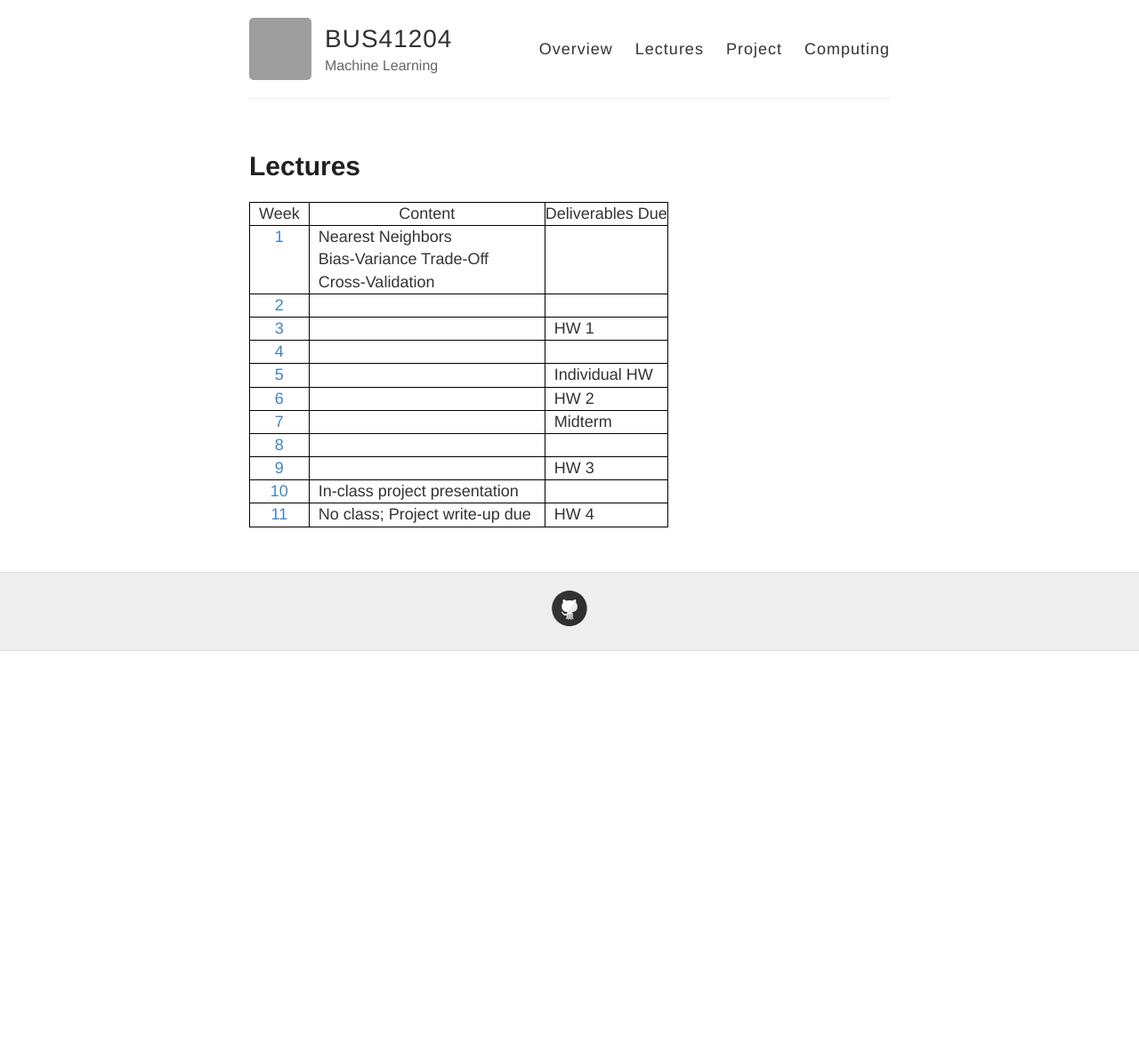
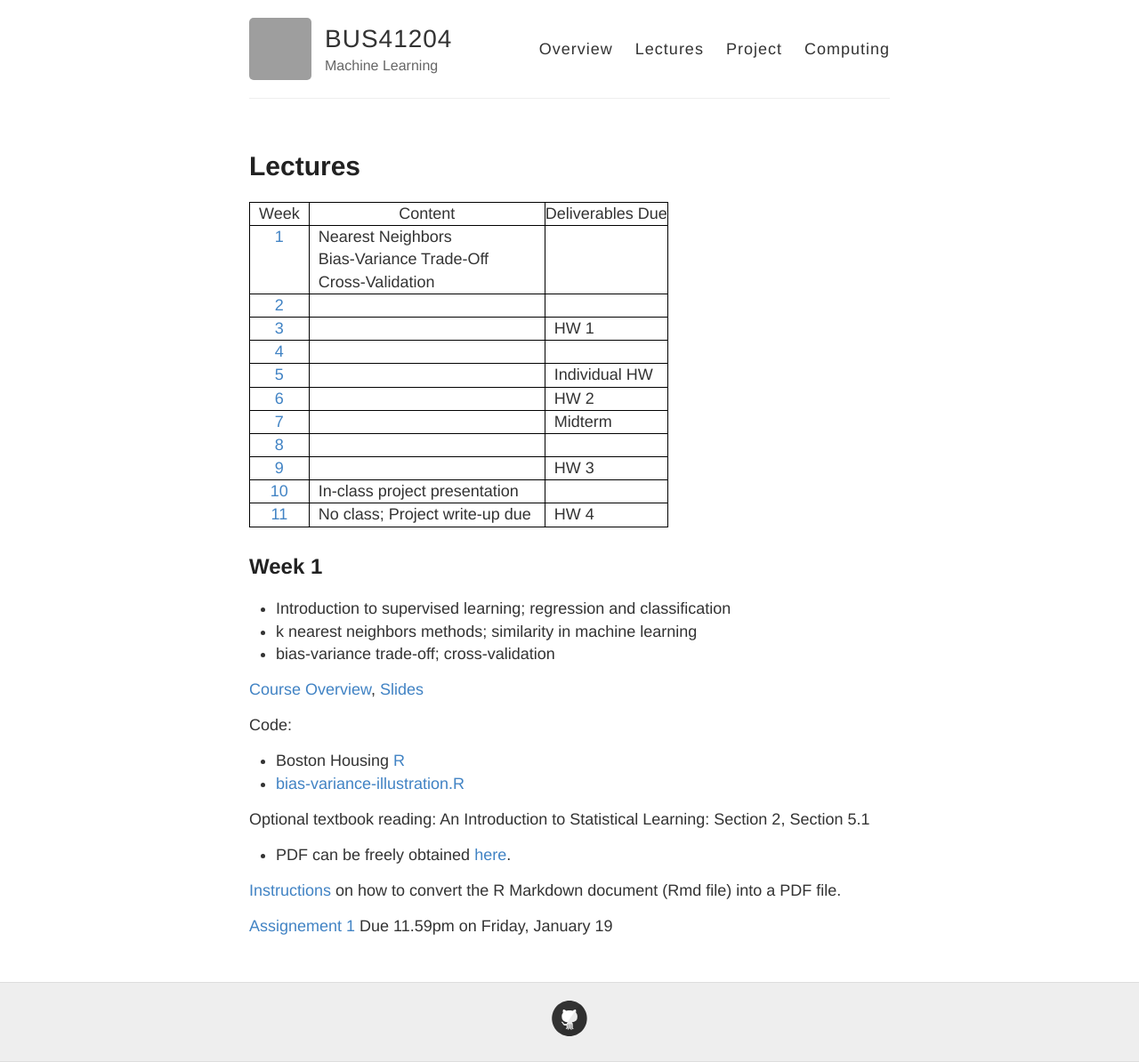
Before and after one commit to ChicagoBoothML/ML2017, a Jekyll site: the page built from lectures.md, in a window 1280 px wide. Shown: the whole page at 89% size. Built offline with Jekyll 4.4.1, drawn with Linux system fonts in a browser that asks for light colours; before the commit the page ends 900 px from its top, so only the background shows below that; grey boxes are pictures that could not be loaded.

Commit message:
Update lectures.md

```diff
--- a/lectures.md
+++ b/lectures.md
@@ -19,3 +19,26 @@ permalink: /lectures/
 | [10]()         | &nbsp;&nbsp;In-class project presentation      &nbsp;&nbsp;    |                   |
 | [11]()         | &nbsp;&nbsp;No class; Project write-up due   &nbsp;&nbsp;      |  &nbsp;&nbsp;HW 4             |
 {: .mbtablestyle}
+
+
+## Week 1
+
+* Introduction to supervised learning; regression and classification
+* k nearest neighbors methods; similarity in machine learning
+* bias-variance trade-off; cross-validation
+
+[Course Overview](),
+[Slides](https://piazza.com/class_profile/get_resource/j8padvvrtd375m/jc0qozq44mj4cc)
+
+Code:
+
+* Boston Housing [R](https://raw.githubusercontent.com/ChicagoBoothML/ML2016/master/code/Boston_knn.R)
+* [bias-variance-illustration.R](https://raw.githubusercontent.com/ChicagoBoothML/ML2016/master/code/bias-variance-illustration.R)
+
+Optional textbook reading: An Introduction to Statistical Learning: Section 2, Section 5.1
+
+* PDF can be freely obtained [here](http://www-bcf.usc.edu/~gareth/ISL/).
+
+[Instructions](../rmdnote) on how to convert the R Markdown document (Rmd file) into a PDF file.
+
+[Assignement 1]() Due 11.59pm on Friday, January 19
```
